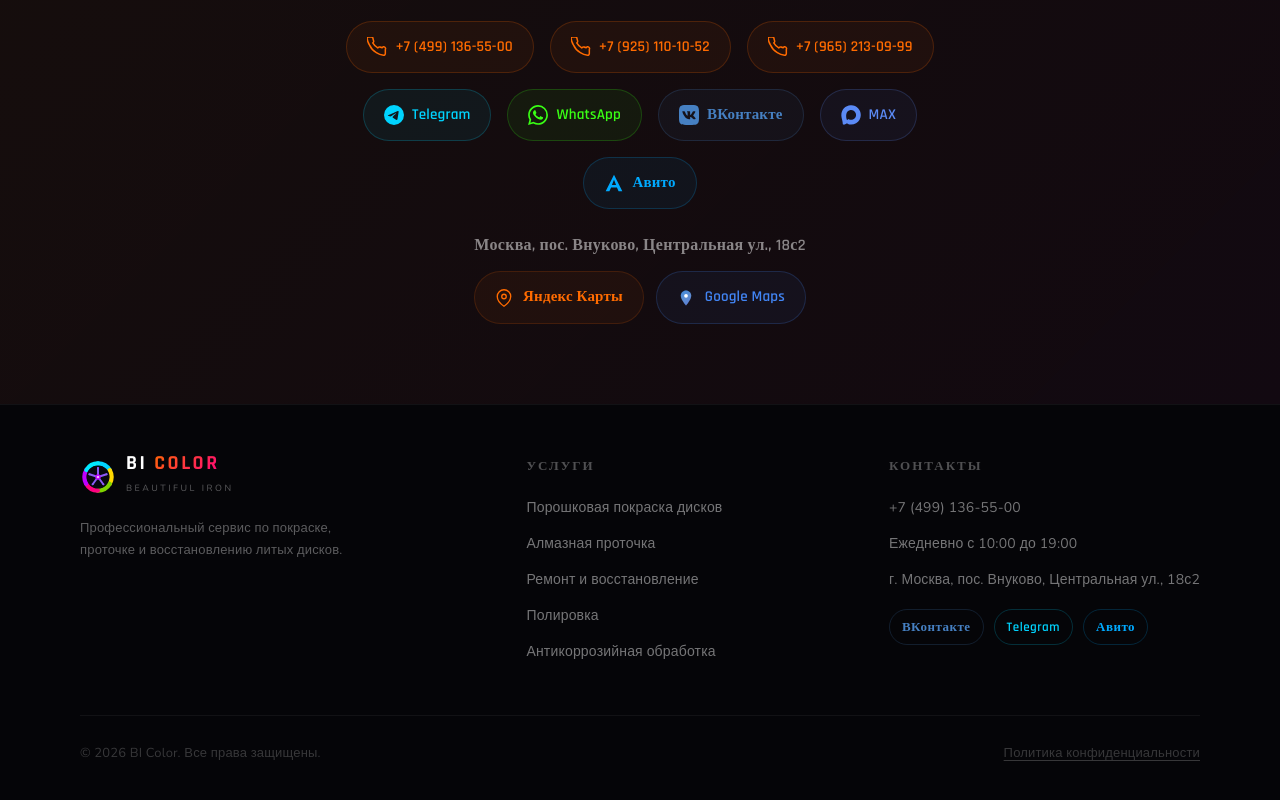
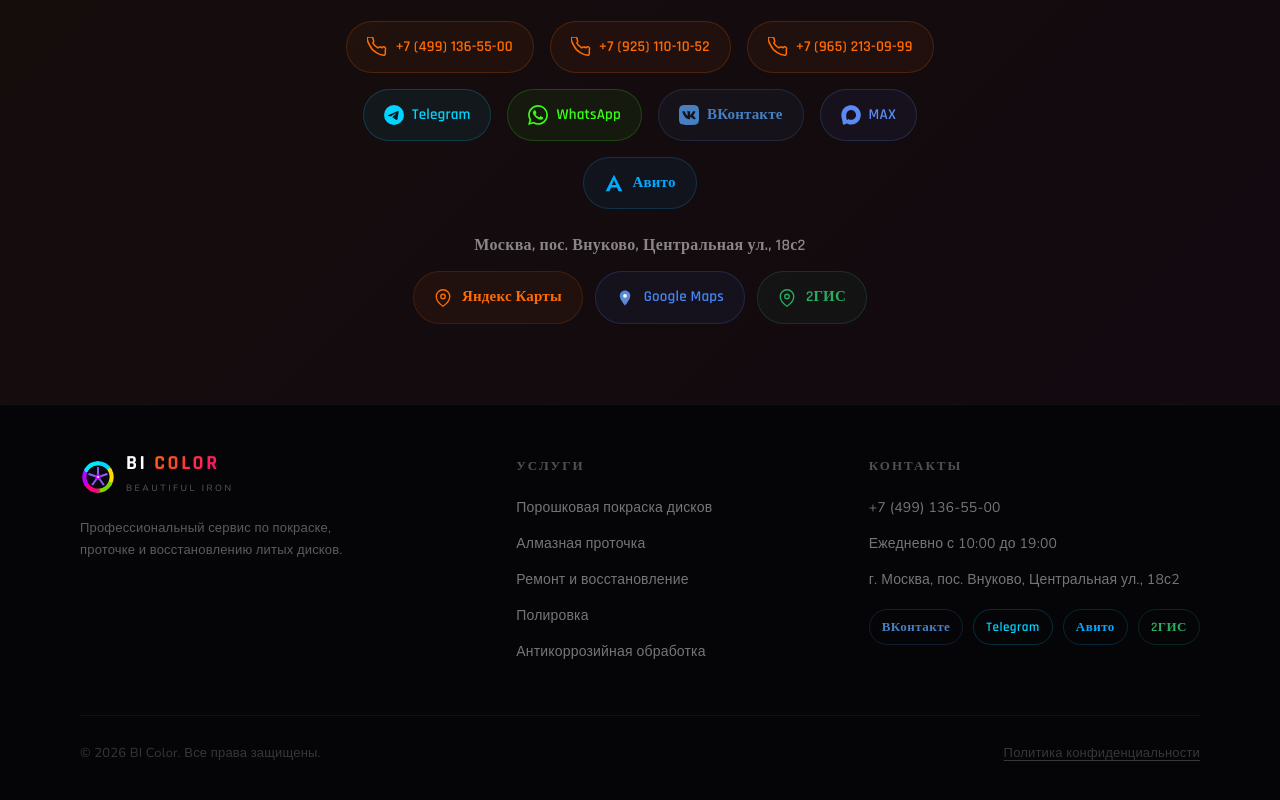
Before and after one commit to mikhailmikemorozov-coder/moaans, a React (Vite) app: page / in a window 1280 px wide. Shown: the part 11050-11850 px from the top of the page. Built offline with nearby package versions, Linux system fonts and the light colour scheme.

Commit message:
Add 2GIS link to contacts, footer and schema.org sameAs
Co-Authored-By: Claude Sonnet 4.6 <noreply@anthropic.com>

```diff
--- a/src/App.jsx
+++ b/src/App.jsx
@@ -358,7 +358,8 @@ export default function App() {
           "priceRange": "₽₽",
           "sameAs": [
             "https://vk.ru/club41751380",
-            "https://yandex.ru/maps/org/beautiful_iron/229939060915/"
+            "https://yandex.ru/maps/org/beautiful_iron/229939060915/",
+            "https://2gis.ru/moscow/firm/70000001091871156"
           ],
           "hasOfferCatalog": {
             "@type": "OfferCatalog",
@@ -1297,6 +1298,17 @@ export default function App() {
                   </span>
                   <span style={{ fontFamily: "'Rajdhani'", fontSize: 15, fontWeight: 600, color: "#4285F4" }}>Google Maps</span>
                 </a>
+                <a
+                  href="https://2gis.ru/moscow/firm/70000001091871156"
+                  target="_blank"
+                  rel="noopener noreferrer"
+                  style={{ textDecoration: "none", display: "flex", alignItems: "center", gap: 10, padding: "12px 20px", background: "rgba(39,174,96,0.06)", border: "1px solid rgba(39,174,96,0.2)", borderRadius: 50, transition: "all .2s" }}
+                >
+                  <span style={{ flexShrink: 0, display: "flex", color: "#27ae60" }}>
+                    <svg viewBox="0 0 24 24" fill="none" stroke="currentColor" strokeWidth="1.8" strokeLinecap="round" strokeLinejoin="round" width="18" height="18"><path d="M21 10c0 7-9 13-9 13S3 17 3 10a9 9 0 0118 0z"/><circle cx="12" cy="10" r="3"/></svg>
+                  </span>
+                  <span style={{ fontFamily: "'Rajdhani'", fontSize: 15, fontWeight: 600, color: "#27ae60" }}>2ГИС</span>
+                </a>
               </div>
             </div>
           </div>
@@ -1391,6 +1403,7 @@ export default function App() {
                   { label: "ВКонтакте", color: "#4680c2", href: "https://vk.ru/club41751380" },
                   { label: "Telegram", color: "#00d4ff", href: "https://t.me/+79652130999" },
                   { label: "Авито", color: "#00aaff", href: "https://www.avito.ru/odintsovo/predlozheniya_uslug/poroshkovaya_pokraska_diskov_restavratsiya_oshipovka_4511357658" },
+                  { label: "2ГИС", color: "#27ae60", href: "https://2gis.ru/moscow/firm/70000001091871156" },
                 ].map(({ label, color, href }) => (
                   <a key={label} href={href} target="_blank" rel="noopener noreferrer" style={{ fontSize: 13, fontFamily: "'Rajdhani'", fontWeight: 600, color, letterSpacing: 0.5, textDecoration: "none", padding: "4px 12px", border: `1px solid ${color}33`, borderRadius: 50 }}>{label}</a>
                 ))}
```
